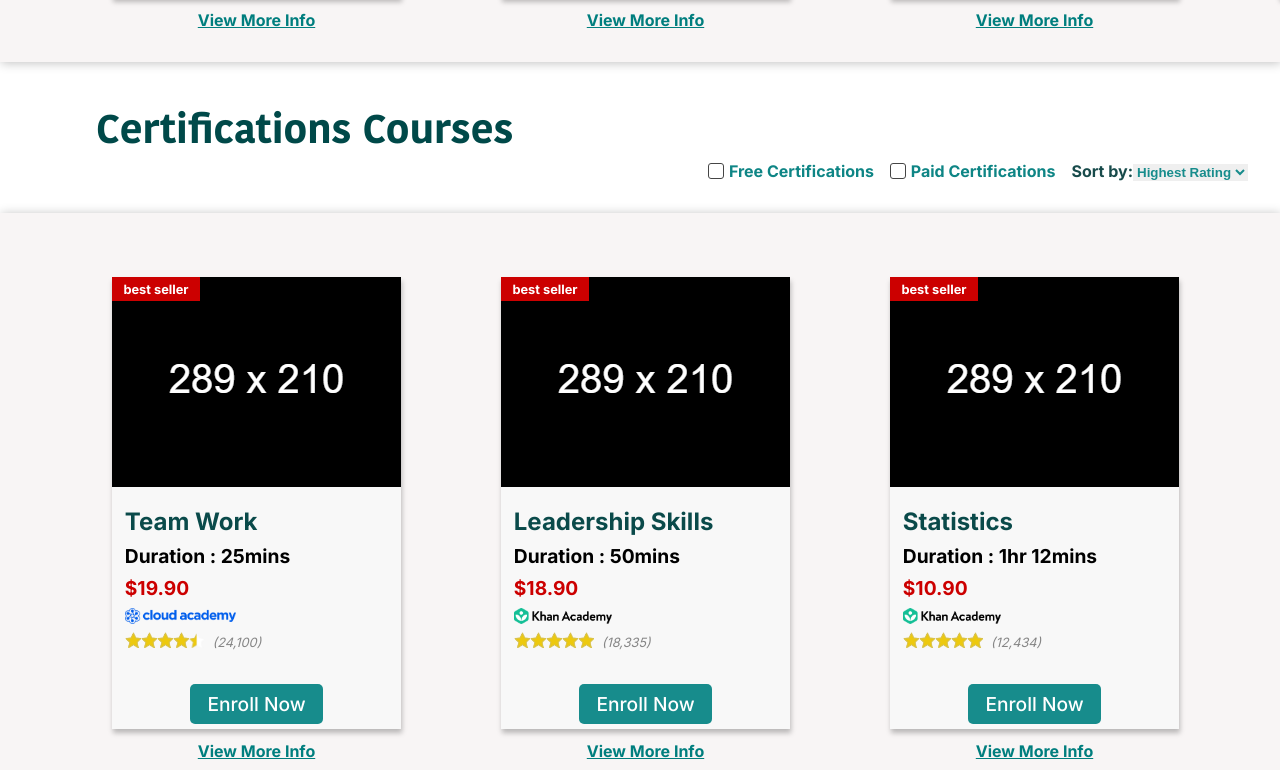
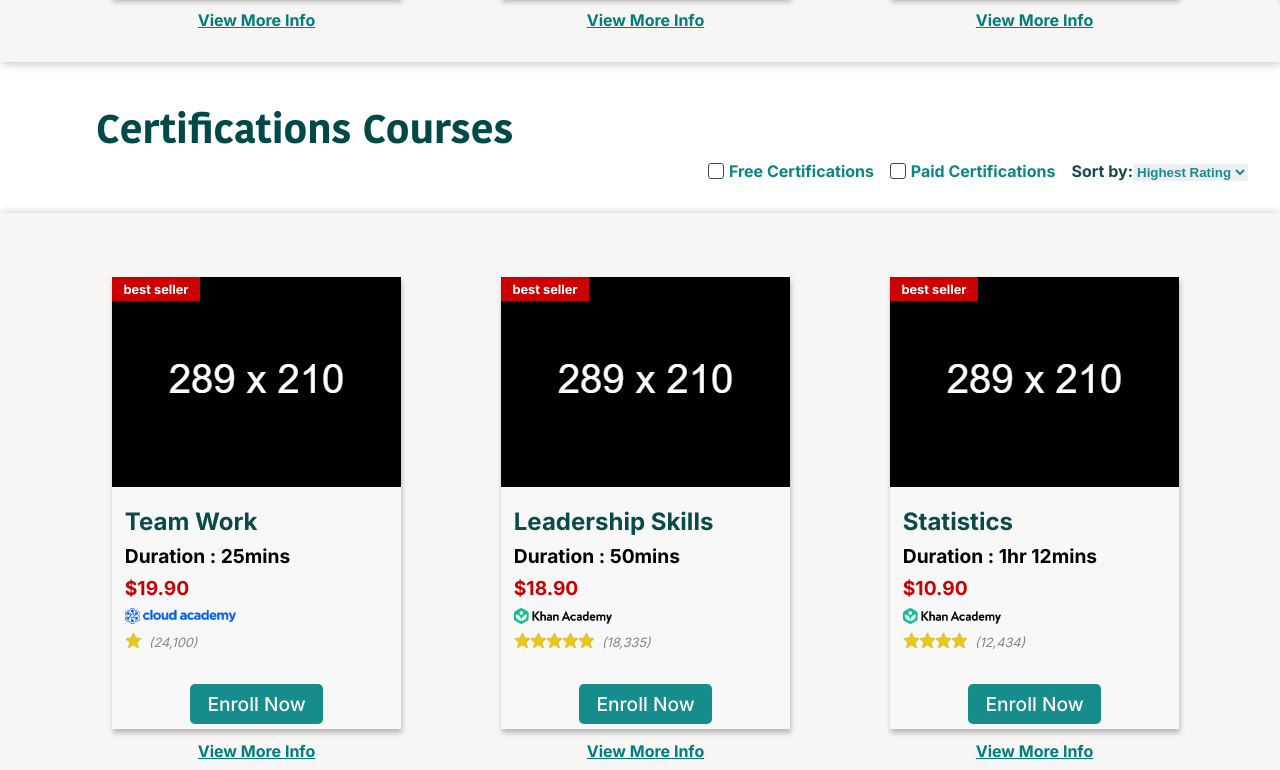
Before and after one commit to SamerEGhaly/Online-Learning-Site, a React (Vite) app: page / in a window 1280 px wide. Shown: the part 1870-2640 px from the top of the page. Built offline with nearby package versions, Linux system fonts and the light colour scheme.

Commit message:
added filter and sort functionality

```diff
--- a/src/Components/PopularCourses.jsx
+++ b/src/Components/PopularCourses.jsx
@@ -5,38 +5,108 @@ import "/src/CSS/popular-courses.css"
 
 function PopularCourses(props){
 
-    const [filters, setFilters] = React.useState({
-      "courseLevelFilter" : "intermediate",
+    const [listfilters, setListFilters] = React.useState({
+      "courseLevelFilter" : "intermediate"
+    })
+
+    const [booleanFilters, setBooleanFilters] = React.useState({
       "paidCoursesFilter" : false,
       "freeCoursesFilter" : false
     })
 
-    console.log(filters)
+    const [sortValue, setSortValue] = React.useState("highestRating")
 
-    function modifyFilters(event){
+    console.log(sortValue)
+
+    function handleSort(event){ // callback function that modifies the sortValue state
+      setSortValue(event.target.value)
+    }
+
+    function sortCourses(){
+      if(sortValue == "highestRating"){
+        for(let i = 0; i < carouselItems.length; i++){
+          for(let j = 0, k = 1; k < carouselItems.length - i; j++, k++){
+            var currentRating = parseFloat(carouselItems[j].props.stars)
+            var nextRating = parseFloat(carouselItems[k].props.stars)
+            if(currentRating < nextRating){
+              var temp = carouselItems[j]
+              carouselItems[j] = carouselItems[k]
+              carouselItems[k] = temp
+            }
+          }
+        }
+      }
+      else if(sortValue == "lowestRating"){
+        for(let i = 0; i < carouselItems.length; i++){
+          for(let j = 0, k = 1; k < carouselItems.length - i; j++, k++){
+            var currentRating = parseFloat(carouselItems[j].props.stars)
+            var nextRating = parseFloat(carouselItems[k].props.stars)
+            if(currentRating > nextRating){
+              var temp = carouselItems[j]
+              carouselItems[j] = carouselItems[k]
+              carouselItems[k] = temp
+            }
+          }
+        }
+      }
+    }
+
+    function getCheckedBoxes(){
+      var checkedBoxes = []
+      for (const key in booleanFilters) {
+        if (Object.hasOwnProperty.call(booleanFilters, key)) {
+          if(booleanFilters[key]){
+            checkedBoxes.push(key)
+          }
+        }
+      }
+      return checkedBoxes
+    }
+
+    function modifyBooleanFilters(event){
       const name = event.target.name
-      const value = event.target.value
-      const type = event.target.type
-      if(type == "checkbox"){
-        setFilters(oldFilters => {
+      setBooleanFilters(oldFilters => {
         return({
           ...oldFilters,
           [name]: event.target.checked
         })
       })
     }
-      else{
-        setFilters(oldFilters => {
+
+    function modifyListFilters(event){
+      const name = event.target.name
+      const value = event.target.value
+      setListFilters(oldFilters => {
         return({
           ...oldFilters,
           [name]: value
         })
       })
     }
-    }
 
     const carouselItems = props.courseDatabase.map((item) => {
 
+      var showCourse = false // a flag to decide to show or hide the course
+      const checkedBoxes = getCheckedBoxes() // get a list of checked boxes names
+
+      if(listfilters["courseLevelFilter"] == item.level){
+        if(checkedBoxes.length > 0){
+          if(booleanFilters["freeCoursesFilter"] && item.price == "free"){
+            showCourse = true;
+          }
+          else if(booleanFilters["paidCoursesFilter"] && item.price !="free"){
+            showCourse = true;
+          }
+        }
+        else {
+          showCourse = true;
+        }
+      }
+      else{
+        showCourse = false;
+      }
+
+      if(showCourse){
         return(
           <Course
             key={item.id}
@@ -51,31 +121,34 @@ function PopularCourses(props){
             certified={item.certified}
           />
         )
+      }
     })
+
+    sortCourses()
 
     return(
         <section className="popular-courses" aria-labelledby="popular-courses-title">
           <h2 id="popular-courses-title">Popular Courses</h2>
           <div className="popular-courses-filters">
-            <select onChange={modifyFilters}  name="courseLevelFilter" id="course-level-filter" className="course-level-list list-filter">
+            <select onChange={modifyListFilters}  name="courseLevelFilter" id="course-level-filter" className="course-level-list list-filter">
               <option value="beginner">Beginner</option>
               <option selected value="intermediate">Intermediate</option>
               <option value="advanced">Advanced</option>
             </select>
             <label htmlFor="free-courses-checkbox" className="checkbox-filter">
-              <input onChange={modifyFilters} type="checkbox" name="freeCoursesFilter" id="free-courses-checkbox" />
+              <input onChange={modifyBooleanFilters} type="checkbox" name="freeCoursesFilter" id="free-courses-checkbox" />
               <div className="custom-checkbox"><img src="/src/assets/Images/white-checkmark.png" alt="checkmark" id="checkmark-image" /></div>
               Free Courses
             </label>
             <label htmlFor="paid-courses-checkbox" className="checkbox-filter">
-              <input onChange={modifyFilters} type="checkbox" name="paidCoursesFilter" id="paid-courses-checkbox" />
+              <input onChange={modifyBooleanFilters} type="checkbox" name="paidCoursesFilter" id="paid-courses-checkbox" />
               <div className="custom-checkbox"><img src="/src/assets/Images/white-checkmark.png" alt="checkmark" id="checkmark-image" /></div>
               Paid Courses
             </label>
             <label htmlFor="sort-filter" className="sort-list-label">
               Sort by:
-              <select name="sortList" id="sort-filter" className="sort-list list-filter">
-                <option selected value="highestRating">Highest Rating</option>
+              <select onChange={handleSort} value={sortValue} name="sortList" id="sort-filter" className="sort-list list-filter">
+                <option value="highestRating">Highest Rating</option>
                 <option value="lowestRating">Lowest Rating</option>
                 <option value="highestPrice">Highest Price</option>
                 <option value="lowestPrice">Lowest Price</option>
--- a/src/Data/courseData.js
+++ b/src/Data/courseData.js
@@ -10,7 +10,8 @@ export default {
             no_of_ratings: "43435",
             tag: "popular",
             thumbnail: "/src/assets/Images/black_289x210.png",
-            certified: false
+            certified: false,
+            level: "intermediate"
         },
         {
             id: 1,
@@ -18,11 +19,12 @@ export default {
             duration: "50mins",
             price: "15.90",
             platform: "khan academy",
-            stars: "5",
+            stars: "2",
             no_of_ratings: "30435",
             tag: "best seller",
             thumbnail: "/src/assets/Images/black_289x210.png",
-            certified: false
+            certified: false,
+            level: "intermediate"
         },
         {
             id: 2,
@@ -30,11 +32,12 @@ export default {
             duration: "1hr 12mins",
             price: "10.90",
             platform: "khan academy",
-            stars: "5",
+            stars: "2.5",
             no_of_ratings: "28435",
             tag: "best seller",
             thumbnail: "/src/assets/Images/black_289x210.png",
-            certified: false
+            certified: false,
+            level: "intermediate"
         },
         {
             id: 3,
@@ -42,11 +45,12 @@ export default {
             duration: "25mins",
             price: "19.90",
             platform: "cloud academy",
-            stars: "4.5",
+            stars: "1",
             no_of_ratings: "24100",
             tag: "best seller",
             thumbnail: "/src/assets/Images/black_289x210.png",
-            certified: true
+            certified: true,
+            level: "intermediate"
         },
         {
             id: 4,
@@ -58,7 +62,8 @@ export default {
             no_of_ratings: "18335",
             tag: "best seller",
             thumbnail: "/src/assets/Images/black_289x210.png",
-            certified: true
+            certified: true,
+            level: "intermediate"
         },
         {
             id: 5,
@@ -66,11 +71,12 @@ export default {
             duration: "1hr 12mins",
             price: "10.90",
             platform: "khan academy",
-            stars: "5",
+            stars: "4",
             no_of_ratings: "12434",
             tag: "best seller",
             thumbnail: "/src/assets/Images/black_289x210.png",
-            certified: true
+            certified: true,
+            level: "intermediate"
         }
     ]
 }
```
Lines whose indentation alone changed are shown as unchanged.
